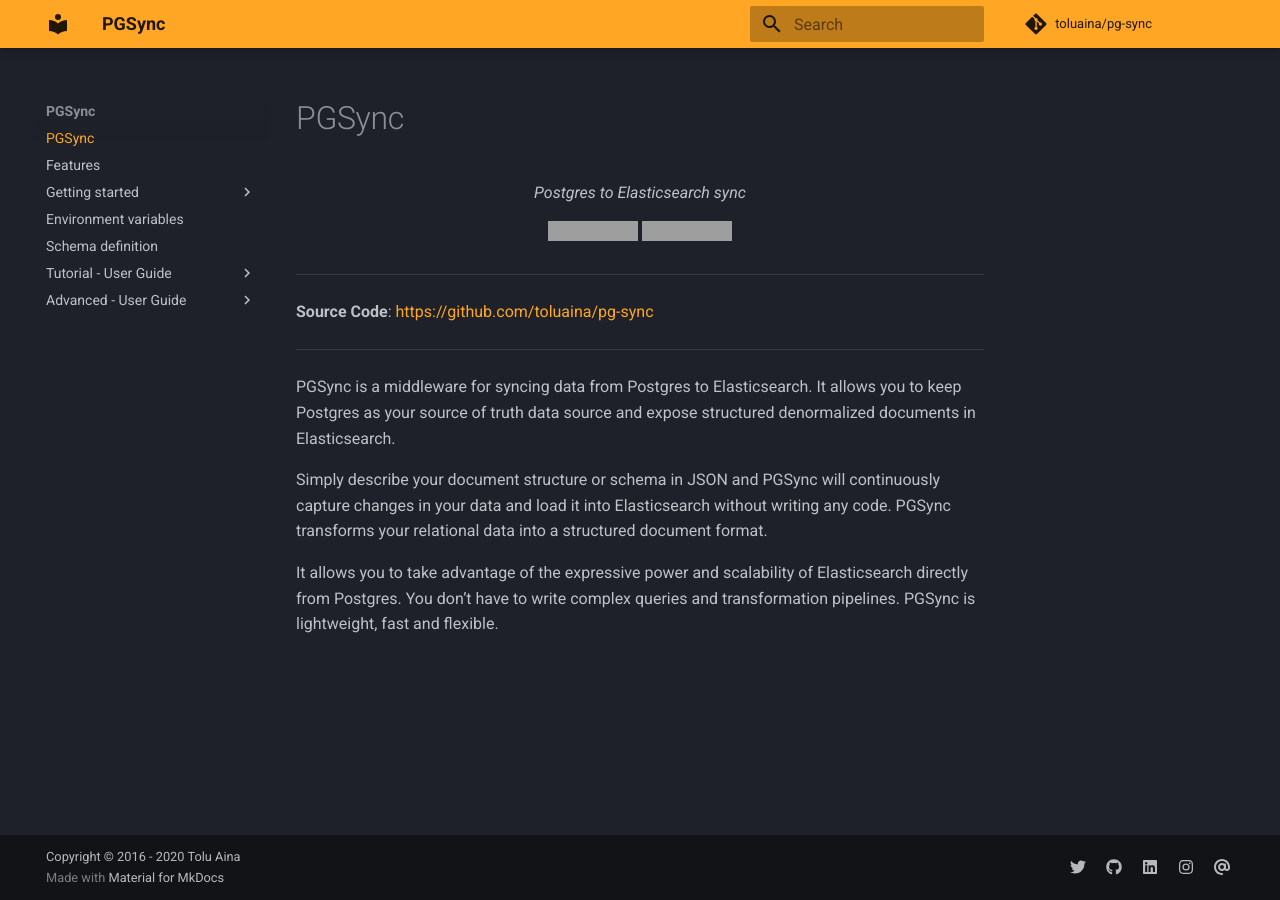
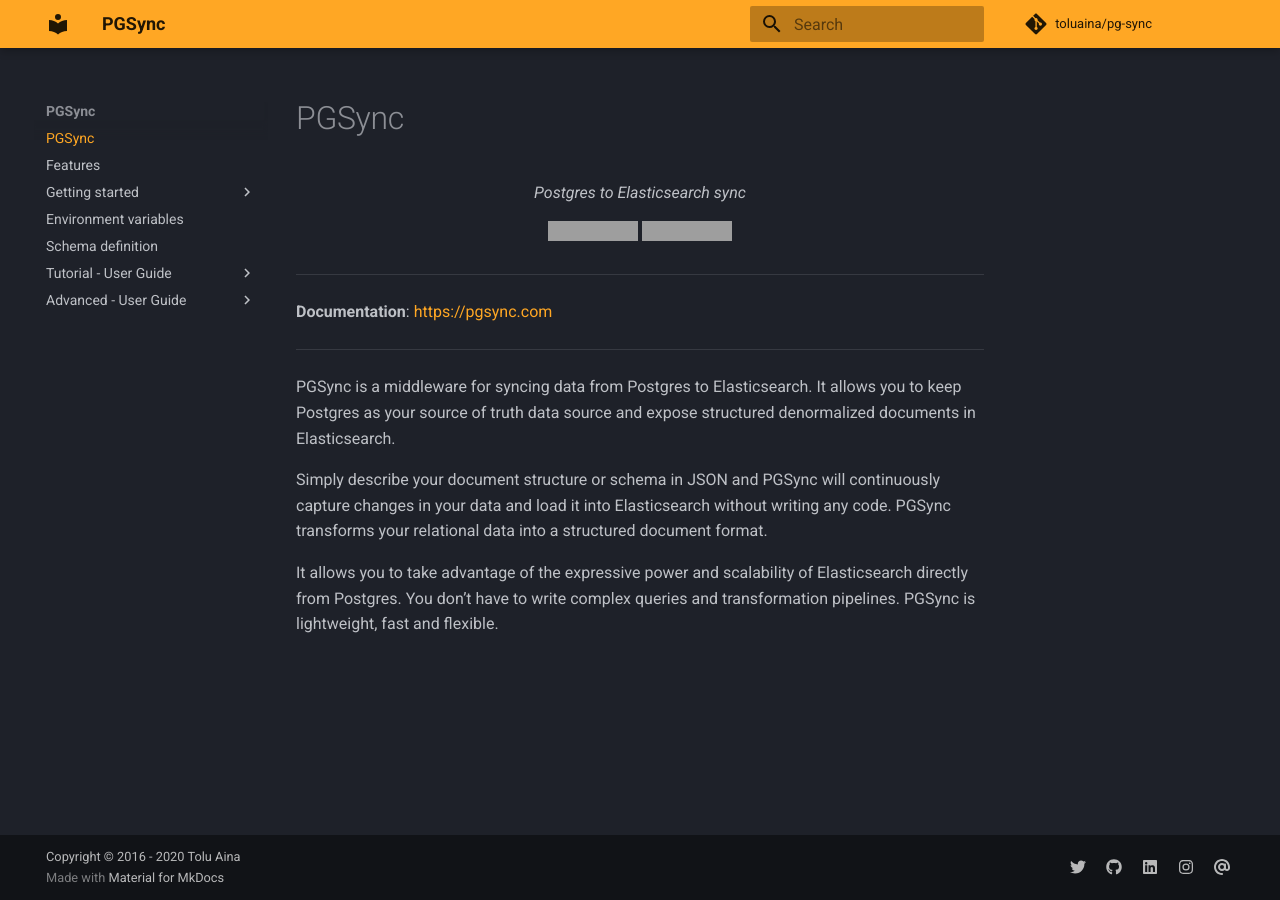
Before and after one commit to toluaina/toluaina.github.io, an MkDocs documentation site: the page built from docs/index.md, in a window 1280 px wide. Built offline with MkDocs 1.6.1 and Material for MkDocs 9.7.7, drawn with Linux system fonts in a browser that asks for light colours; comment, search, counter and statistics services are not loaded; grey boxes are pictures that could not be loaded.

Commit message:
added back doc link

```diff
--- a/docs/index.md
+++ b/docs/index.md
@@ -12,11 +12,13 @@
 </a>
 </p>
 
+
 ---
 
-**Source Code**: <a href="https://github.com/toluaina/pg-sync" target="_blank">https://github.com/toluaina/pg-sync</a>
+**Documentation**: <a href="https://pgsync.com" target="_blank">https://pgsync.com</a>
 
 ---
+
 
 PGSync is a middleware for syncing data from Postgres to Elasticsearch.
 It allows you to keep Postgres as your source of truth data source and expose
```
